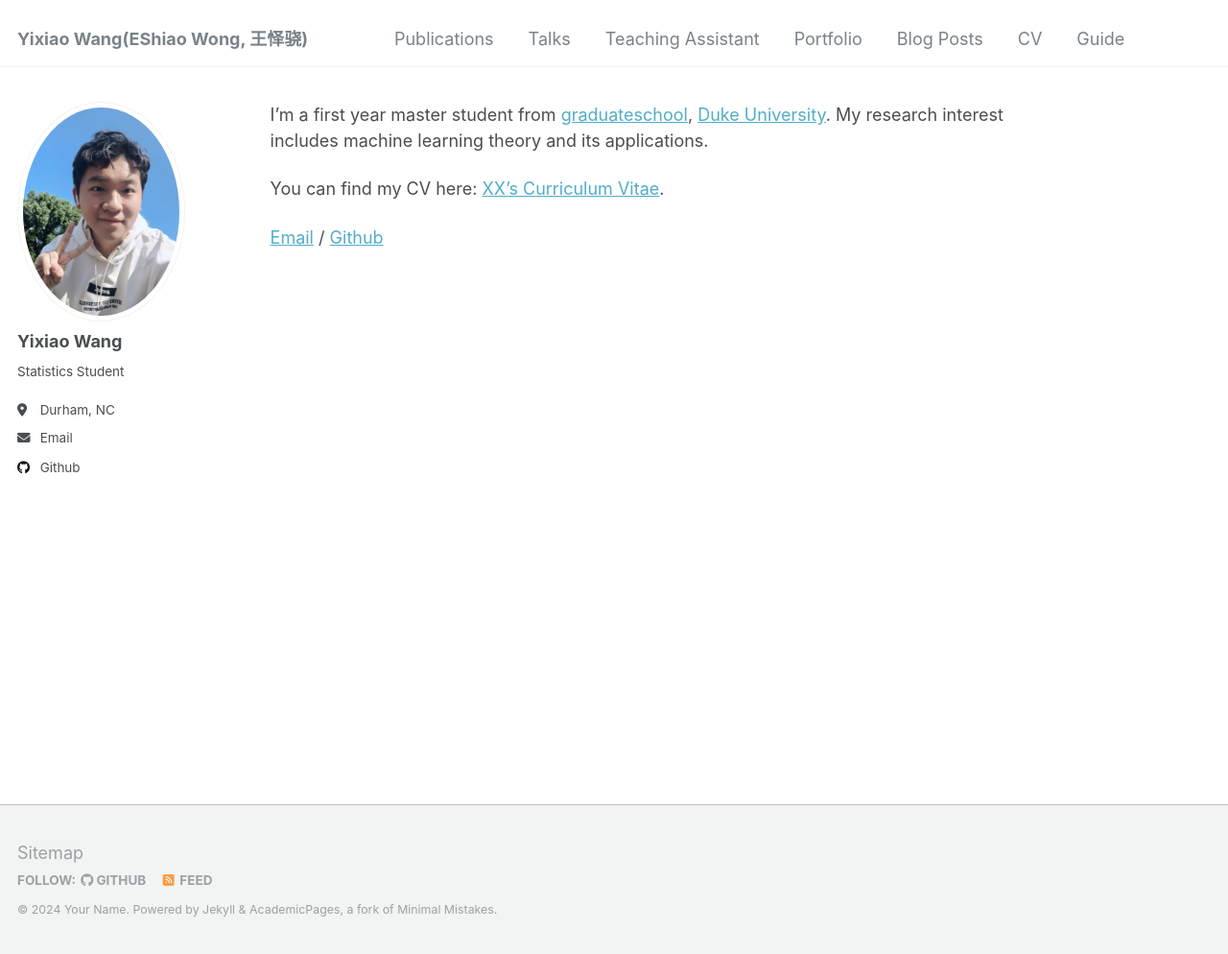
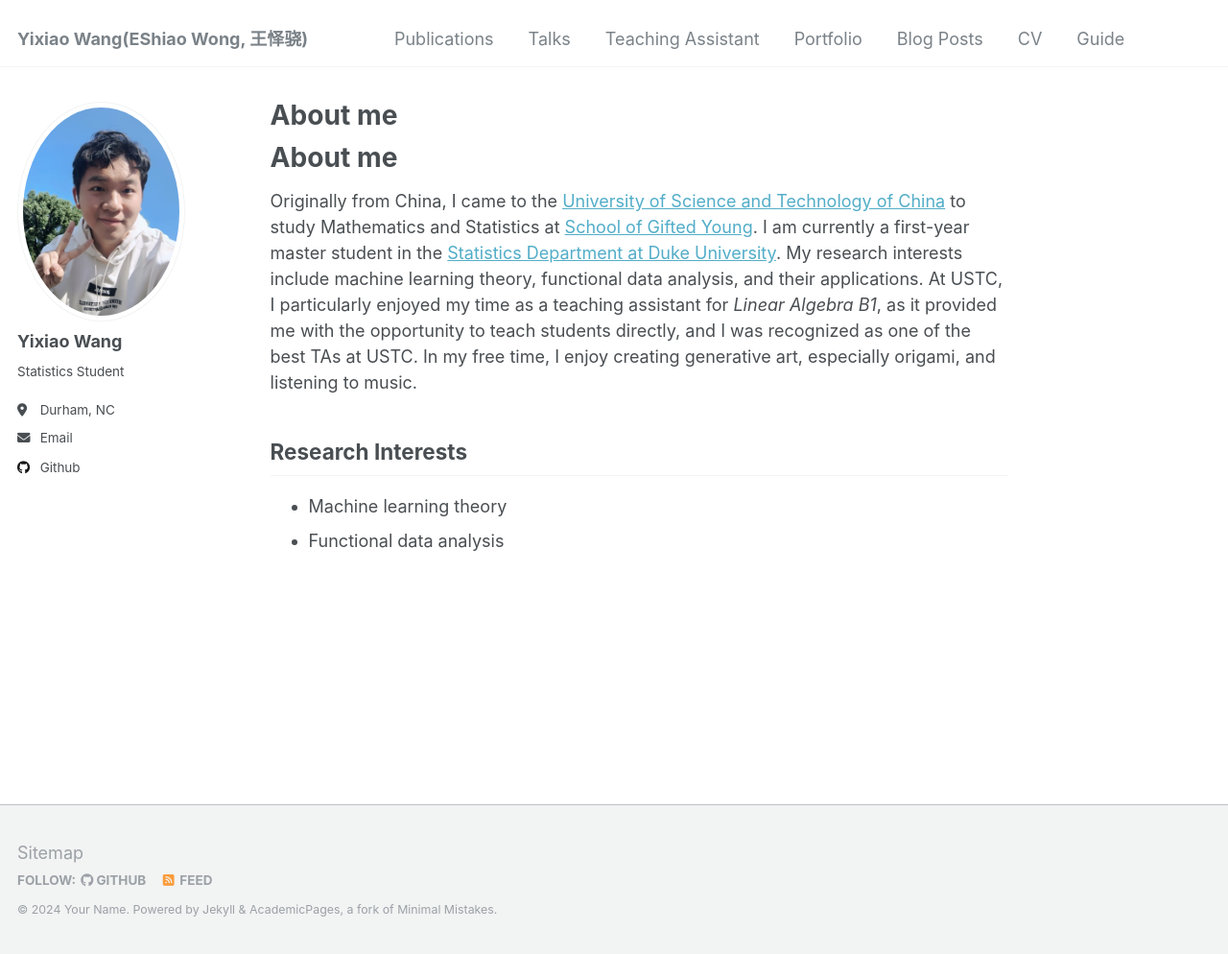
Before and after one commit to Yixiao-Wang-Stats/Yixiao-Wang-Stats.github.io, a Jekyll site: the page built from _pages/about.md, in a window 1280 px wide and 994 px high. Shown: the whole window at 96% size. Built offline with Jekyll 4.4.1, drawn with Linux system fonts in a browser that asks for light colours; a script that is not in the unit is left out; our own code applies the rules of GitHub Pages for plain Markdown files.

Commit message:
Update about.md

```diff
--- a/_pages/about.md
+++ b/_pages/about.md
@@ -6,8 +6,12 @@
   - /about/
   - /about.html
 ---
-I'm a first year master student from [graduateschool](https://gradschool.duke.edu/), [Duke University](https://duke.edu/). My research interest includes machine learning theory and its applications.
 
-You can find my CV here: [XX's Curriculum Vitae](../assets/Curriculum_Vitae.pdf).
+About me
+======
+Originally from China, I came to the [University of Science and Technology of China](https://en.ustc.edu.cn/) to study Mathematics and Statistics at [School of Gifted Young](https://en.scgy.ustc.edu.cn/). I am currently a first-year master student in the [Statistics Department at Duke University](https://stat.duke.edu/). My research interests include machine learning theory, functional data analysis, and their applications. At USTC, I particularly enjoyed my time as a teaching assistant for *Linear Algebra B1*, as it provided me with the opportunity to teach students directly, and I was recognized as one of the best TAs at USTC. In my free time, I enjoy creating generative art, especially origami, and listening to music.
 
-[Email](yixiao.wang@duke.edu) / [Github](https://github.com/Yixiao-Wang-Stats)
+Research Interests
+------
+- Machine learning theory
+- Functional data analysis
```
